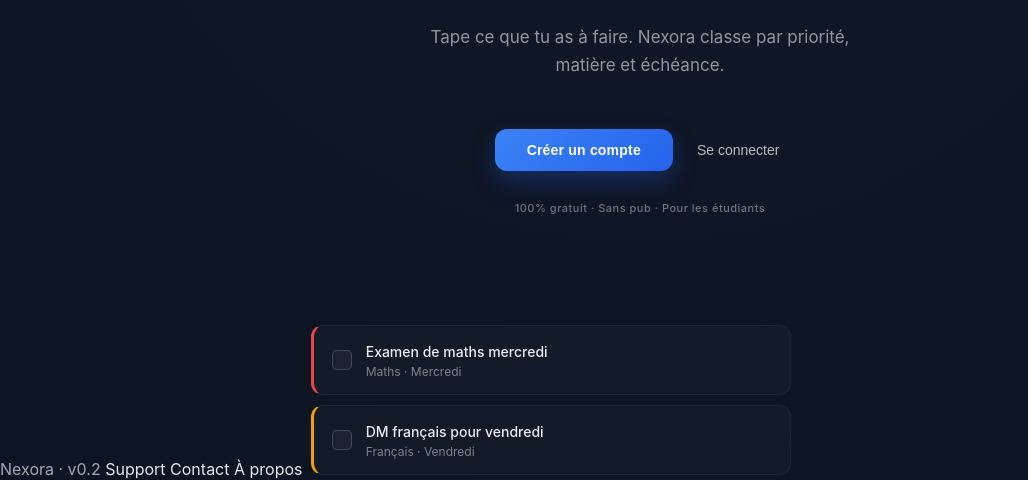
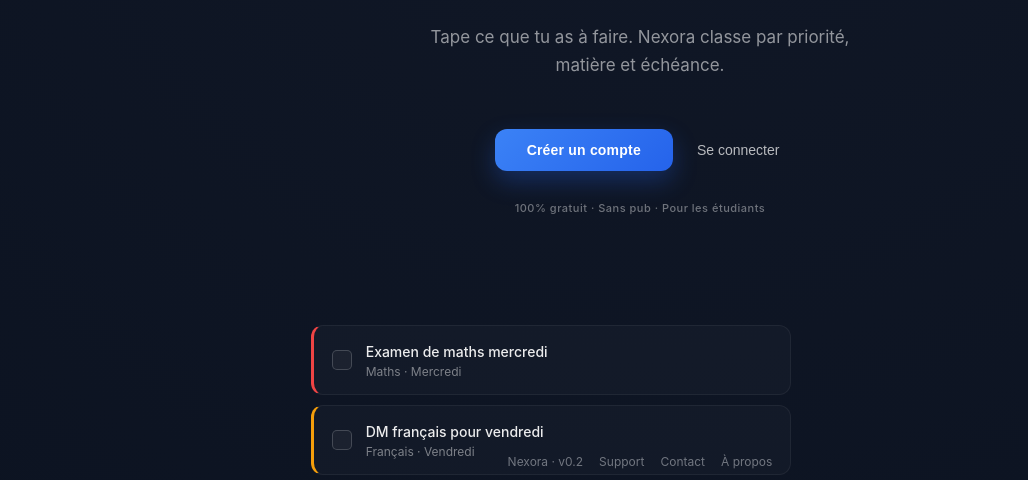
Before and after one commit to Royalcan1/Nexora, a website: page index.html in a window 1280 px wide. Shown: the part 321-801 px from the top of the page, without its empty margins (0-1028 px from the left). Drawn offline with nearby package versions, Linux system fonts and the light colour scheme.

Commit message:
Update style.css

```diff
--- a/style.css
+++ b/style.css
@@ -234,11 +234,25 @@ body.logged-out .header-inner { justify-content: center; }
   left: 0;
   right: 0;
   z-index: 100;
-}
-.app-footer * { pointer-events: auto; }
-.app-footer a { color: inherit; cursor: pointer; text-decoration: none; transition: color 0.2s, opacity 0.2s; }
-.app-footer a:hover { color: #93c5fd; opacity: 1; }
-.footer-version { opacity: 0.7; }
+  display: flex;
+  align-items: center;
+  justify-content: center;
+  gap: 16px;
+  padding: 10px 16px;
+  font-size: 12px;
+  opacity: 0.45;
+  background: transparent;
+}
+
+.app-footer a {
+  cursor: pointer;
+  text-decoration: none;
+  color: inherit;
+}
+
+.app-footer a:hover {
+  opacity: 1;
+}
 
 body { padding-bottom: 100px !important;
      padding-bottom: 60px; }
```
